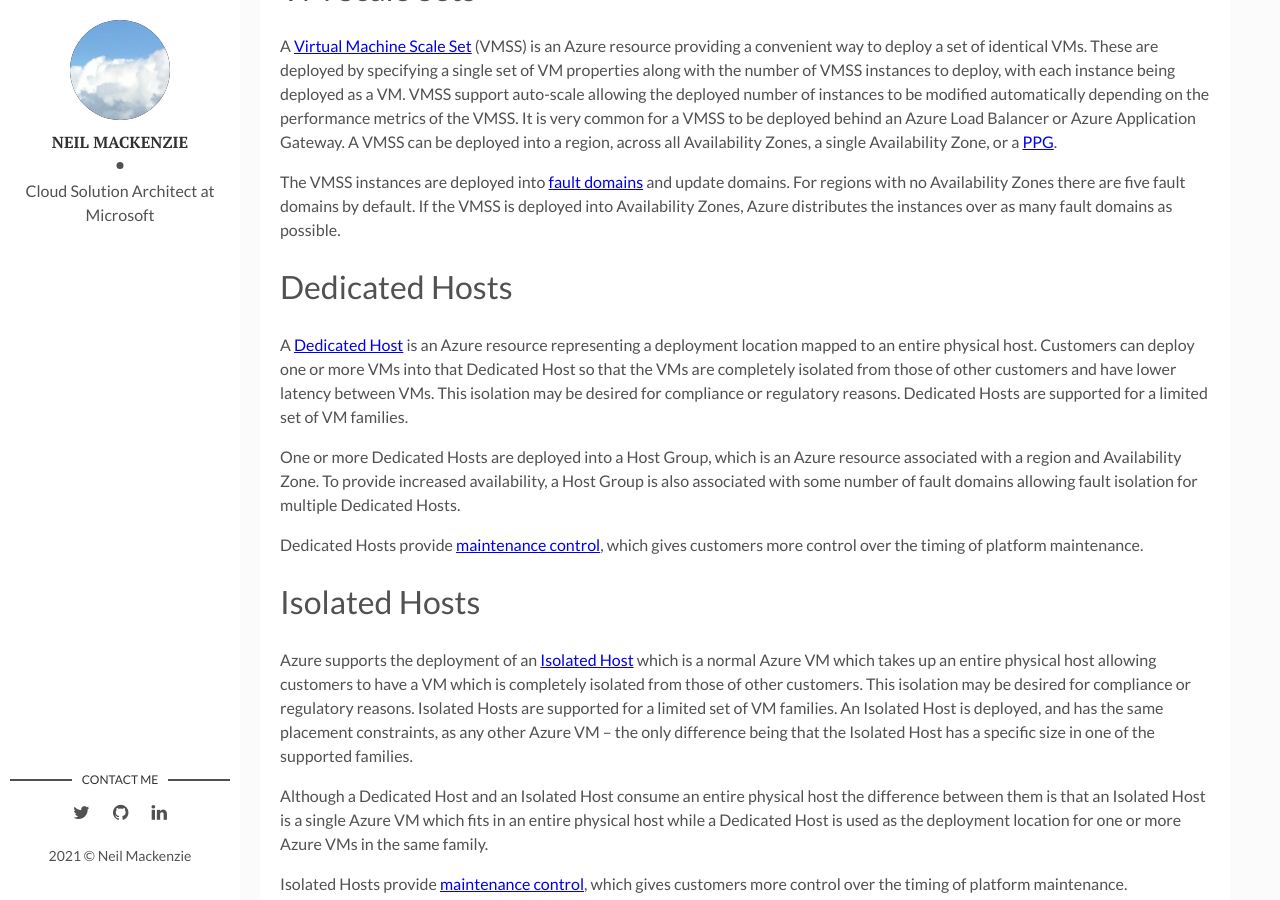
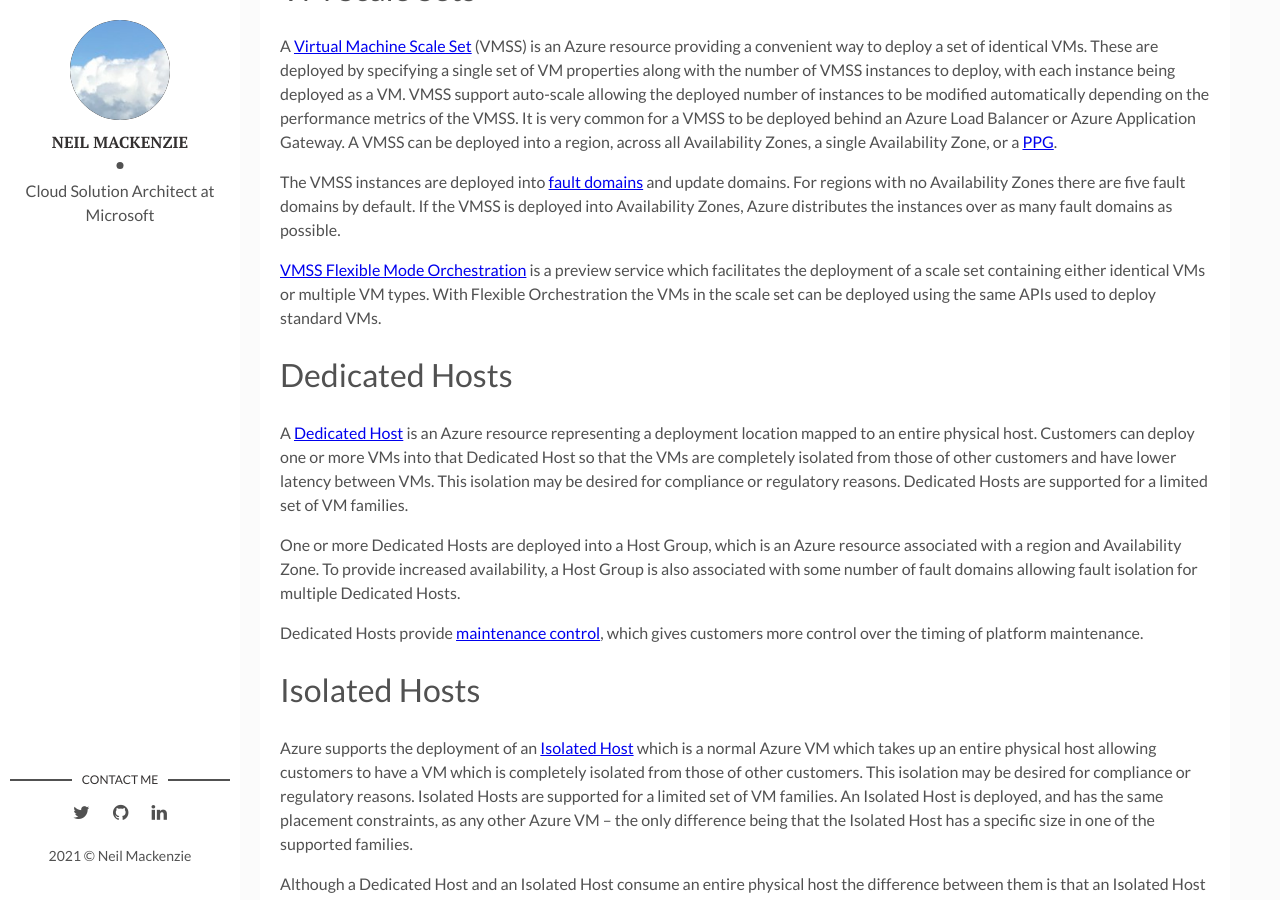
Before and after one commit to nmackenzie/nmackenzie.github.io, a Jekyll site: the page built from _posts/2020-11-23-vm-placement.md, in a window 1280 px wide and 900 px high, scrolled down 2552 px. Built offline with Jekyll 4.4.1, drawn with Linux system fonts in a browser that asks for light colours.

Commit message:
Added VMSS Flexible Mode
Added a paragraph introducing the preview of VMSS Flexible Mode Orchestration.

```diff
--- a/_posts/2020-11-23-vm-placement.md
+++ b/_posts/2020-11-23-vm-placement.md
@@ -61,6 +61,8 @@ A [Virtual Machine Scale Set](https://docs.microsoft.com/en-us/azure/virtual-mac
 
 The VMSS instances are deployed into [fault domains](https://docs.microsoft.com/en-us/azure/virtual-machine-scale-sets/virtual-machine-scale-sets-manage-fault-domains) and update domains. For regions with no Availability Zones there are five fault domains by default. If the VMSS is deployed into Availability Zones, Azure distributes the instances over as many fault domains as possible.
 
+[VMSS Flexible Mode Orchestration](https://docs.microsoft.com/en-us/azure/virtual-machine-scale-sets/virtual-machine-scale-sets-orchestration-modes#scale-sets-with-flexible-orchestration) is a preview service which facilitates the deployment of a scale set containing either identical VMs or multiple VM types. With Flexible Orchestration the VMs in the scale set can be deployed using the same APIs used to deploy standard VMs.
+
 # Dedicated Hosts
 
 A [Dedicated Host](https://docs.microsoft.com/en-us/azure/virtual-machines/dedicated-hosts) is an Azure resource representing a deployment location mapped to an entire physical host. Customers can deploy one or more VMs into that Dedicated Host so that the VMs are completely isolated from those of other customers and have lower latency between VMs. This isolation may be desired for compliance or regulatory reasons. Dedicated Hosts are supported for a limited set of VM families.
```
